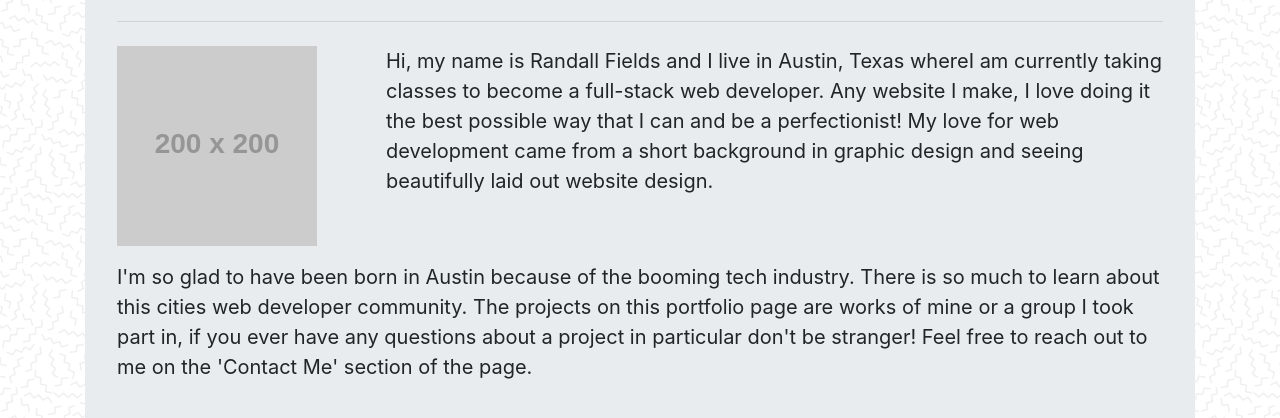
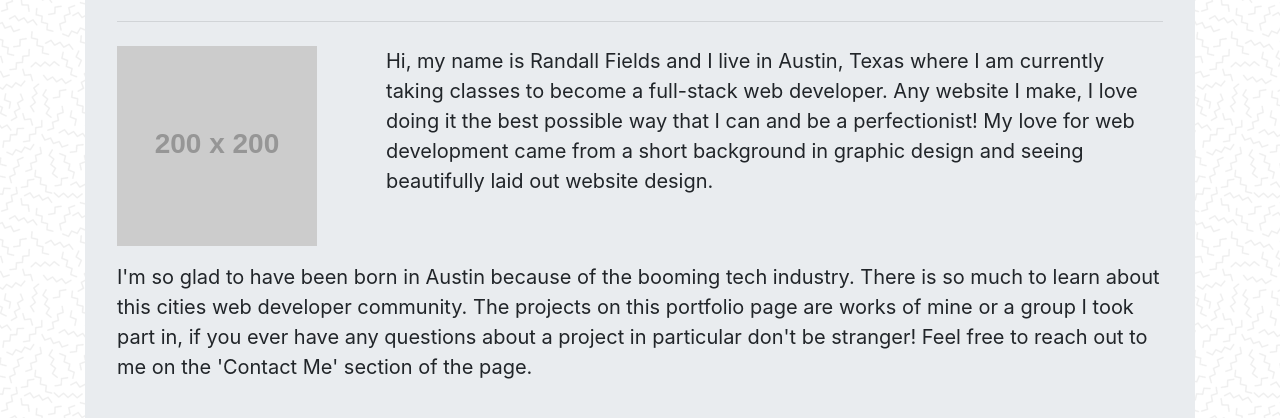
Before and after one commit to rfields1128/Basic-Portfolio, a plain HTML site: page index.html in a window 1280 px wide. Shown: the part 236-654 px from the top of the page. Drawn offline with nearby package versions, Linux system fonts and the light colour scheme; placeholder pictures from the web are drawn by us.

Commit message:
typing error

```diff
--- a/index.html
+++ b/index.html
@@ -51,7 +51,7 @@
             </div>
 
             <p id="text-1" class="main-body col-lg-9">
-              Hi, my name is Randall Fields and I live in Austin, Texas whereI am currently taking classes to become a full-stack web developer. Any website I make,
+              Hi, my name is Randall Fields and I live in Austin, Texas where I am currently taking classes to become a full-stack web developer. Any website I make,
               I love doing it the best possible way that I can and be a perfectionist! My love for web development came
               from a short background in graphic design and seeing beautifully laid out website design.
             <p id="text-2"class="main-body col-lg-12">
```
Also changed, not shown: 1 other file.
